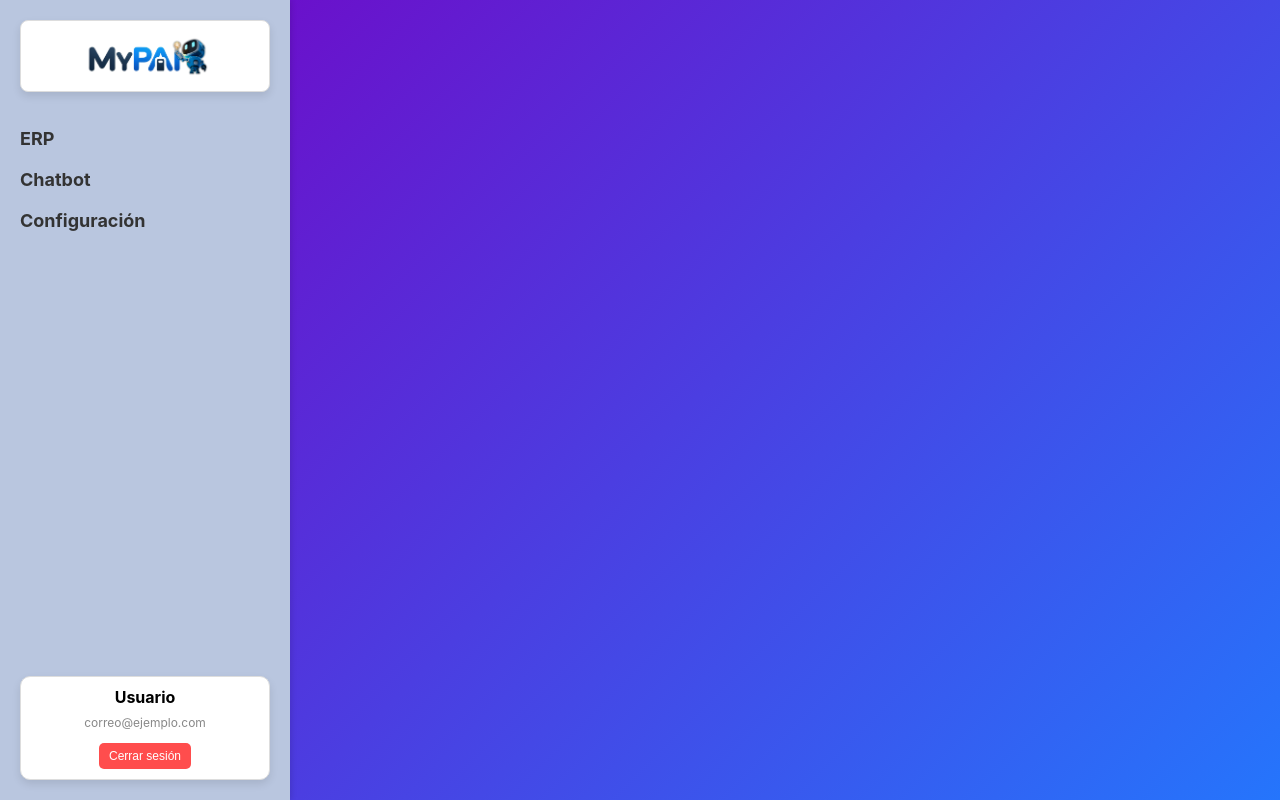
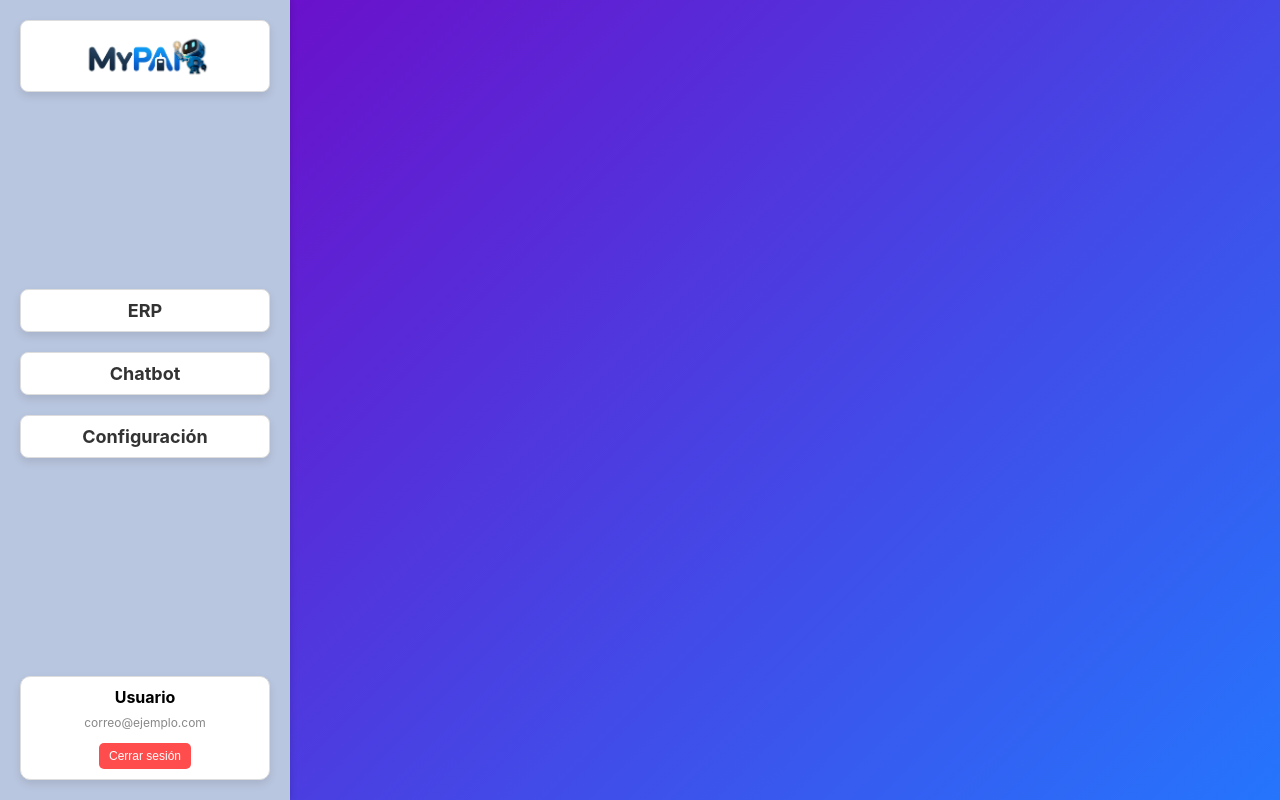
Before and after one commit to JhonRRA/Huawei-mypai, a React (Create React App) app in the folder my-web-app/: page /dashboard in a window 1280 px wide. Built offline with nearby package versions, Linux system fonts and the light colour scheme.

Commit message:
detalles

```diff
--- a/my-web-app/src/components/Dashboard.js
+++ b/my-web-app/src/components/Dashboard.js
@@ -1,18 +1,11 @@
 import React from "react";
-import { Link, Route, Routes, useNavigate } from "react-router-dom";
+import { Link, Route, Routes } from "react-router-dom";
 import Chatbot from "./Chatbot";
 import ERP from "./ERP";
 import Configuracion from "./Configuracion"; // Importamos el componente de configuración
 import "../styles/Dashboard.css";
 
 const Dashboard = () => {
-  const navigate = useNavigate(); // Hook para redirigir a otra ruta
-
-  const handleLogout = () => {
-    // Puedes agregar lógica adicional como limpiar tokens o datos del usuario aquí
-    navigate("/"); // Redirige a la página de inicio de sesión
-  };
-
   return (
     <div className="dashboard-container">
       <nav className="dashboard-sidebar">
@@ -20,25 +13,29 @@ const Dashboard = () => {
         <div className="logo-container">
           <img src="/images/logo2.png" alt="App Logo" className="app-logo" />
         </div>
-        {/* Menú lateral */}
+        {/* Menú lateral con cuadros */}
         <ul className="sidebar-menu">
           <li className="menu-item">
-            <Link to="/dashboard/erp" className="menu-link">ERP</Link>
+            <div className="menu-box">
+              <Link to="/dashboard/erp" className="menu-link">ERP</Link>
+            </div>
           </li>
           <li className="menu-item">
-            <Link to="/dashboard/chatbot" className="menu-link">Chatbot</Link>
+            <div className="menu-box">
+              <Link to="/dashboard/chatbot" className="menu-link">Chatbot</Link>
+            </div>
           </li>
           <li className="menu-item">
-            <Link to="/dashboard/configuracion" className="menu-link">Configuración</Link>
+            <div className="menu-box">
+              <Link to="/dashboard/configuracion" className="menu-link">Configuración</Link>
+            </div>
           </li>
         </ul>
         {/* Información del usuario */}
         <div className="user-box">
           <p className="username">Usuario</p>
           <p className="user-email">correo@ejemplo.com</p>
-          <button className="logout-button" onClick={handleLogout}>
-            Cerrar sesión
-          </button>
+          <button className="logout-button">Cerrar sesión</button>
         </div>
       </nav>
       <div className="dashboard-content">
--- a/my-web-app/src/styles/Dashboard.css
+++ b/my-web-app/src/styles/Dashboard.css
@@ -16,27 +16,46 @@
     position: relative;
   }
 
+
+/* Estilo para cada cuadro en el menú lateral */
 /* Menú lateral */
 .sidebar-menu {
-    list-style: none;
-    padding: 0;
-    margin-bottom: auto; /* Esto empuja las opciones del menú hacia arriba */
+  list-style: none; /* Elimina los puntos de la lista */
+  padding: 0; /* Elimina el relleno predeterminado */
+  margin: 0; /* Elimina el margen predeterminado */
 }
 
 .menu-item {
-    margin-bottom: 20px;
+  margin-bottom: 20px; /* Espacio entre cuadros */
+}
+
+.menu-box {
+  background-color: #ffffff; /* Fondo blanco para los cuadros */
+  border: 1px solid #ddd; /* Borde del cuadro */
+  border-radius: 10px; /* Bordes redondeados */
+  box-shadow: 0px 4px 8px rgba(0, 0, 0, 0.1); /* Sombra para un mejor efecto visual */
+  text-align: center; /* Centrar el contenido del cuadro */
+  padding: 10px; /* Relleno dentro del cuadro */
+  transition: transform 0.2s, background-color 0.2s; /* Animación para hover */
+}
+
+.menu-box:hover {
+  background-color: #f0f0f0; /* Cambio de color al pasar el mouse */
+  transform: scale(1.05); /* Aumenta el tamaño ligeramente */
 }
 
 .menu-link {
-    text-decoration: none;
-    color: #333;
-    font-size: 18px;
-    font-weight: bold;
+  text-decoration: none; /* Elimina el subrayado del enlace */
+  color: #333; /* Color del texto */
+  font-size: 18px; /* Tamaño del texto */
+  font-weight: bold; /* Negrita */
 }
 
 .menu-link:hover {
-    color: #007BFF;
+  color: #007BFF; /* Cambia el color al pasar el mouse */
 }
+
+
 
  /* Cuadro de información del usuario */
 .user-box {
```
Lines whose indentation alone changed are shown as unchanged.
